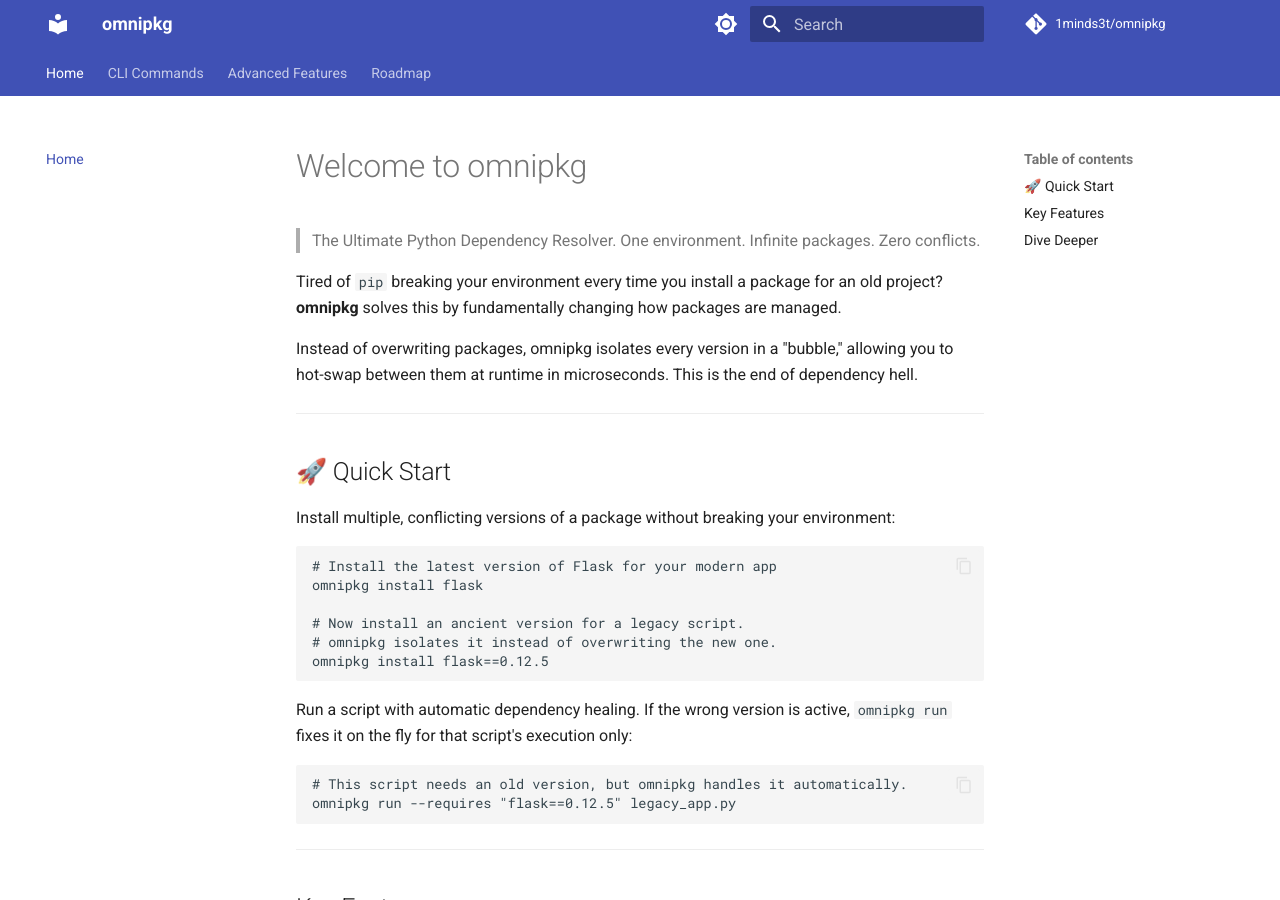
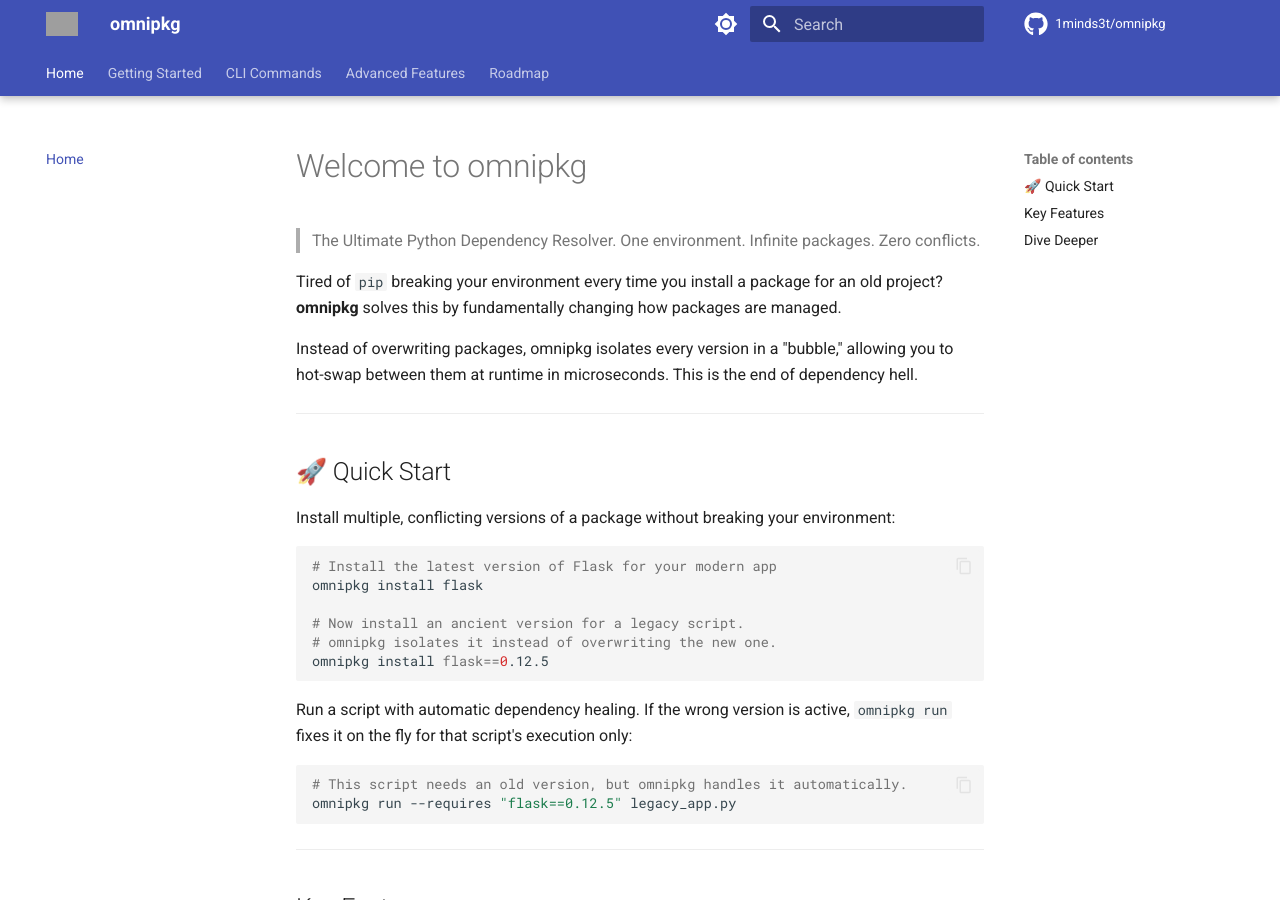
Before and after one commit to 1minds3t/omnipkg, an MkDocs documentation site: the page built from docs/index.md, in a window 1280 px wide and 900 px high. Built offline with MkDocs 1.6.1 and Material for MkDocs 9.7.7, drawn with Linux system fonts in a browser that asks for light colours; comment, search, counter and statistics services are not loaded; the version menu is left out; grey boxes are pictures that could not be loaded.

Commit message:
Update mkdocs.yml

```diff
--- a/mkdocs.yml
+++ b/mkdocs.yml
@@ -4,43 +4,97 @@
 repo_url: https://github.com/1minds3t/omnipkg
 repo_name: 1minds3t/omnipkg
 
-# This is the magic that creates the tabs!
-# The text on the left is the tab name, the file on the right is the content.
+# Navigation with tabs
 nav:
-  - 'Home': 'index.md'
-  - 'CLI Commands': 'cli_commands_reference.md'
-  - 'Advanced Features':
-    - 'Overview': 'advanced_management.md'
-    - 'Python Hot-Swapping': 'python_hot_swapping.md'
-    - 'Runtime Switching': 'runtime_switching.md'
-    - 'System Libs (LibResolver)': 'LIBRESOLVER.md'
-  - 'Roadmap': 'future_roadmap.md'
+  - Home: index.md
+  - Getting Started: getting_started.md
+  - CLI Commands: cli_commands_reference.md
+  - Advanced Features:
+      - Overview: advanced_management.md
+      - Python Hot-Swapping: python_hot_swapping.md
+      - Runtime Switching: runtime_switching.md
+      - System Libs (LibResolver): LIBRESOLVER.md
+  - Roadmap: future_roadmap.md
 
-# This adds the beautiful theme and features
+# Material theme configuration
 theme:
   name: material
+  logo: assets/logo.png  # Add if you have a logo
+  favicon: assets/favicon.ico  # Add if you have a favicon
   palette:
     # Light mode
     - scheme: default
-      primary: 'indigo'
-      accent: 'indigo'
+      primary: indigo
+      accent: indigo
       toggle:
         icon: material/brightness-7
         name: Switch to dark mode
     # Dark mode
     - scheme: slate
-      primary: 'black'
-      accent: 'indigo'
+      primary: black
+      accent: indigo
       toggle:
         icon: material/brightness-4
         name: Switch to light mode
   features:
     - navigation.tabs
+    - navigation.tabs.sticky
+    - navigation.sections
     - navigation.top
+    - navigation.tracking
     - search.suggest
     - search.highlight
+    - search.share
     - content.code.copy
     - content.code.annotate
+    - content.tabs.link
+  icon:
+    repo: fontawesome/brands/github
 
-# This tells MkDocs where your documentation files are
-docs_dir: 'docs'
+# Extensions
+markdown_extensions:
+  - pymdownx.highlight:
+      anchor_linenums: true
+      line_spans: __span
+      pygments_lang_class: true
+  - pymdownx.inlinehilite
+  - pymdownx.snippets
+  - pymdownx.superfences:
+      custom_fences:
+        - name: mermaid
+          class: mermaid
+          format: !!python/name:pymdownx.superfences.fence_code_format
+  - pymdownx.tabbed:
+      alternate_style: true
+  - admonition
+  - pymdownx.details
+  - pymdownx.emoji:
+      emoji_index: !!python/name:material.extensions.emoji.twemoji
+      emoji_generator: !!python/name:material.extensions.emoji.to_svg
+  - attr_list
+  - md_in_html
+  - tables
+  - footnotes
+
+# Plugins
+plugins:
+  - search
+  - git-revision-date-localized:
+      enable_creation_date: true
+
+# Extra
+extra:
+  social:
+    - icon: fontawesome/brands/github
+      link: https://github.com/1minds3t/omnipkg
+    - icon: fontawesome/brands/python
+      link: https://pypi.org/project/omnipkg/
+  version:
+    provider: mike
+
+# Documentation directory
+docs_dir: docs
+
+# Extra CSS (optional)
+extra_css:
+  - stylesheets/extra.css
```
